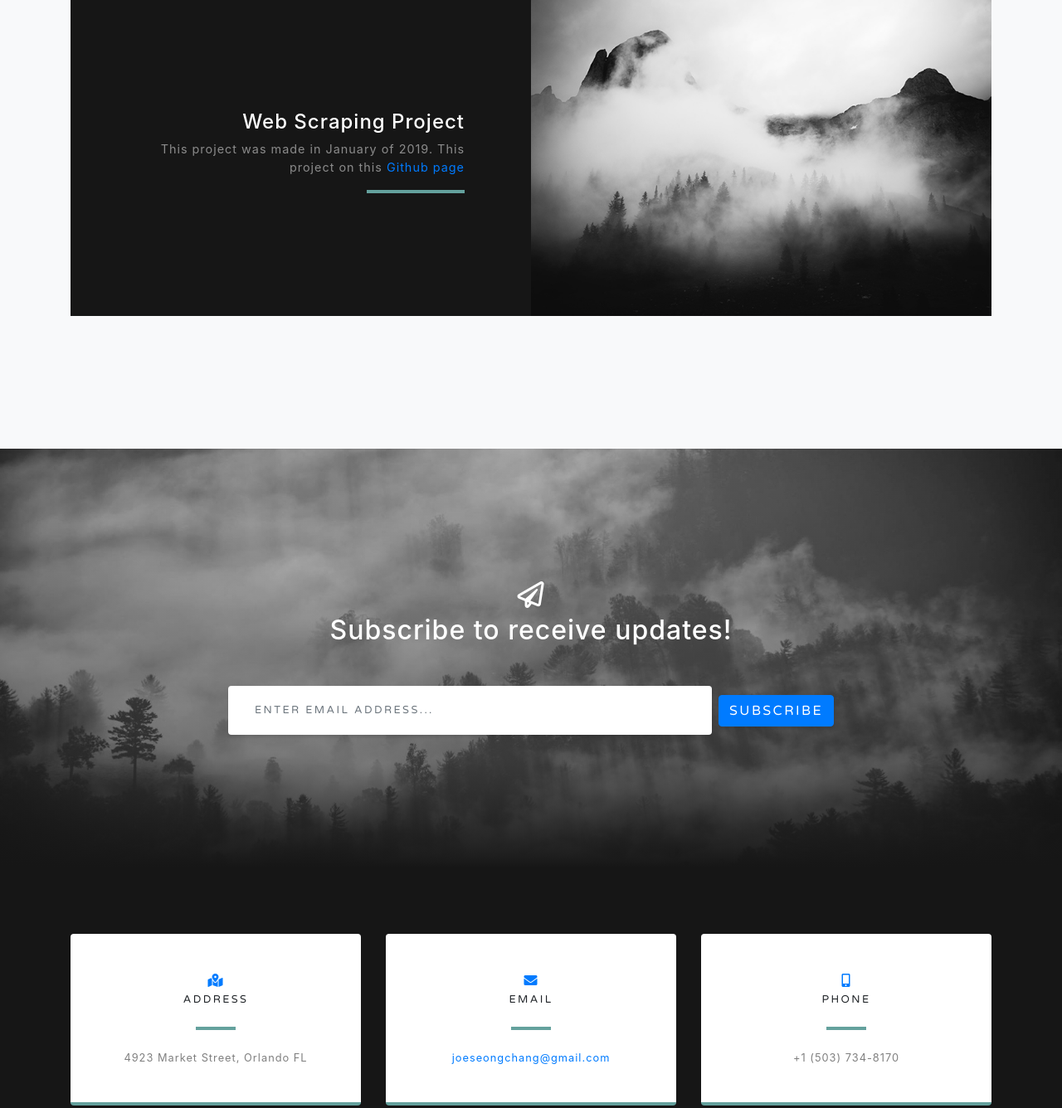
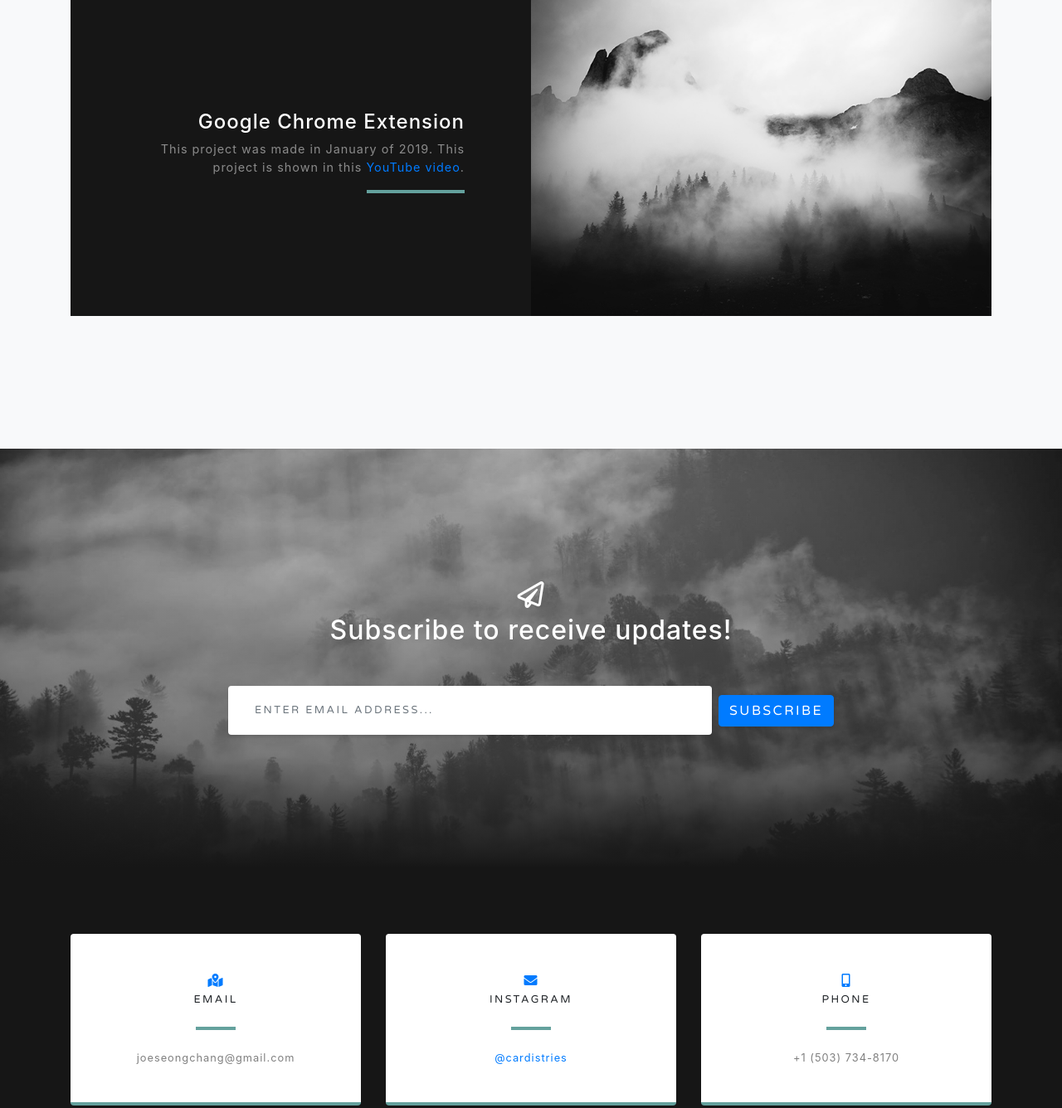
Before and after one commit to JohnsConga/JohnsConga.github.io, a website with bundled scripts: page index.html in a window 1280 px wide. Shown: the part 2360-3696 px from the top of the page at 83% size. Built offline with nearby package versions, Linux system fonts and the light colour scheme.

Commit message:
Initial Commit

```diff
--- a/index.html
+++ b/index.html
@@ -85,8 +85,8 @@
         </div>
         <div class="col-xl-4 col-lg-5">
           <div class="featured-text text-center text-lg-left">
-            <h4>Shoreline</h4>
-            <p class="text-black-50 mb-0">Grayscale is open source and MIT licensed. This means you can use it for any project - even commercial projects! Download it, customize it, and publish your website!</p>
+            <h4>Web Scraping Project</h4>
+            <p class="text-black-50 mb-0">This project was made in January of 2019. This project is on this <a href="https://github.com/JohnsConga/compsciproject">Github page</a>.</p>
           </div>
         </div>
       </div>
@@ -118,8 +118,8 @@
           <div class="bg-black text-center h-100 project">
             <div class="d-flex h-100">
               <div class="project-text w-100 my-auto text-center text-lg-right">
-                <h4 class="text-white">Web Scraping Project</h4>
-                <p class="mb-0 text-white-50">This project was made in January of 2019. This project on this <a href="https://github.com/JohnsConga/compsciproject">Github page</a></p>
+                <h4 class="text-white">Google Chrome Extension</h4>
+                <p class="mb-0 text-white-50">This project was made in January of 2019. This project is shown in this <a href="https://www.youtube.com/watch?v=dmHo859kNxU">YouTube video</a>.</p>
                 <hr class="d-none d-lg-block mb-0 mr-0">
               </div>
             </div>
@@ -159,9 +159,9 @@
           <div class="card py-4 h-100">
             <div class="card-body text-center">
               <i class="fas fa-map-marked-alt text-primary mb-2"></i>
-              <h4 class="text-uppercase m-0">Address</h4>
+              <h4 class="text-uppercase m-0">Email</h4>
               <hr class="my-4">
-              <div class="small text-black-50">4923 Market Street, Orlando FL</div>
+              <div class="small text-black-50">joeseongchang@gmail.com</div>
             </div>
           </div>
         </div>
@@ -170,10 +170,10 @@
           <div class="card py-4 h-100">
             <div class="card-body text-center">
               <i class="fas fa-envelope text-primary mb-2"></i>
-              <h4 class="text-uppercase m-0">Email</h4>
+              <h4 class="text-uppercase m-0">Instagram</h4>
               <hr class="my-4">
               <div class="small text-black-50">
-                <a href="#">joeseongchang@gmail.com</a>
+                <a href="#">@cardistries</a>
               </div>
             </div>
           </div>
```
